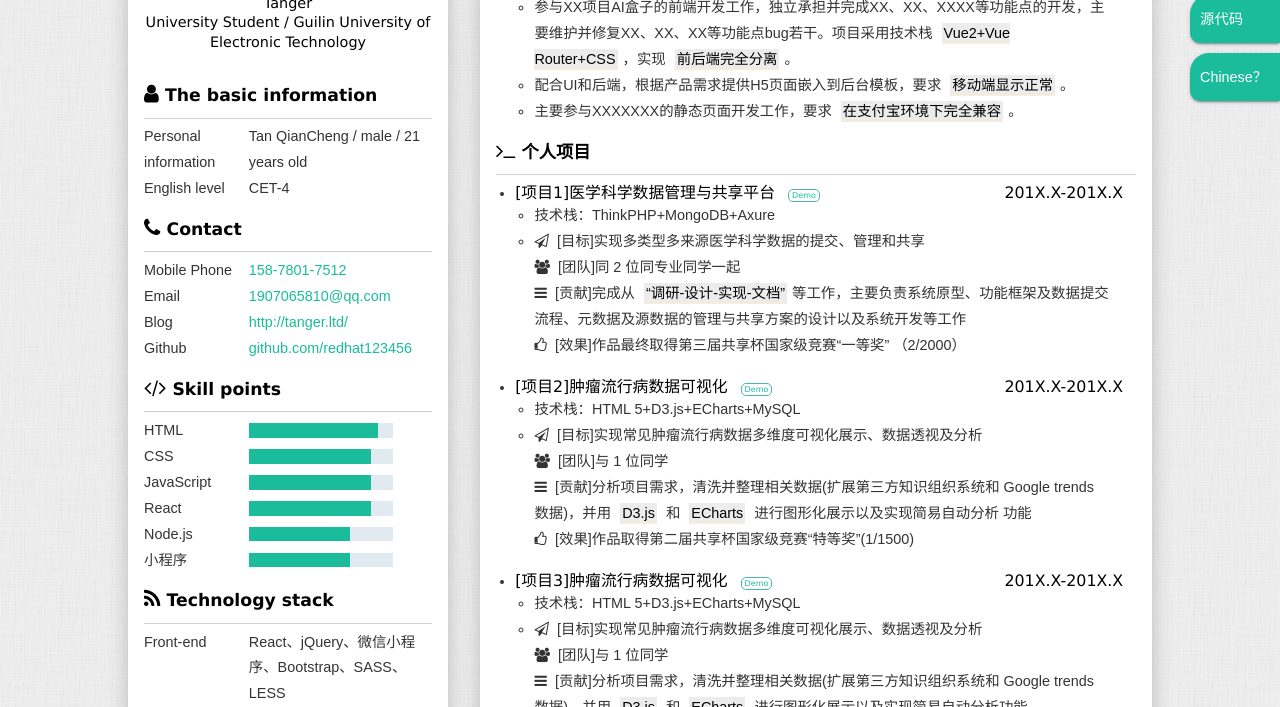
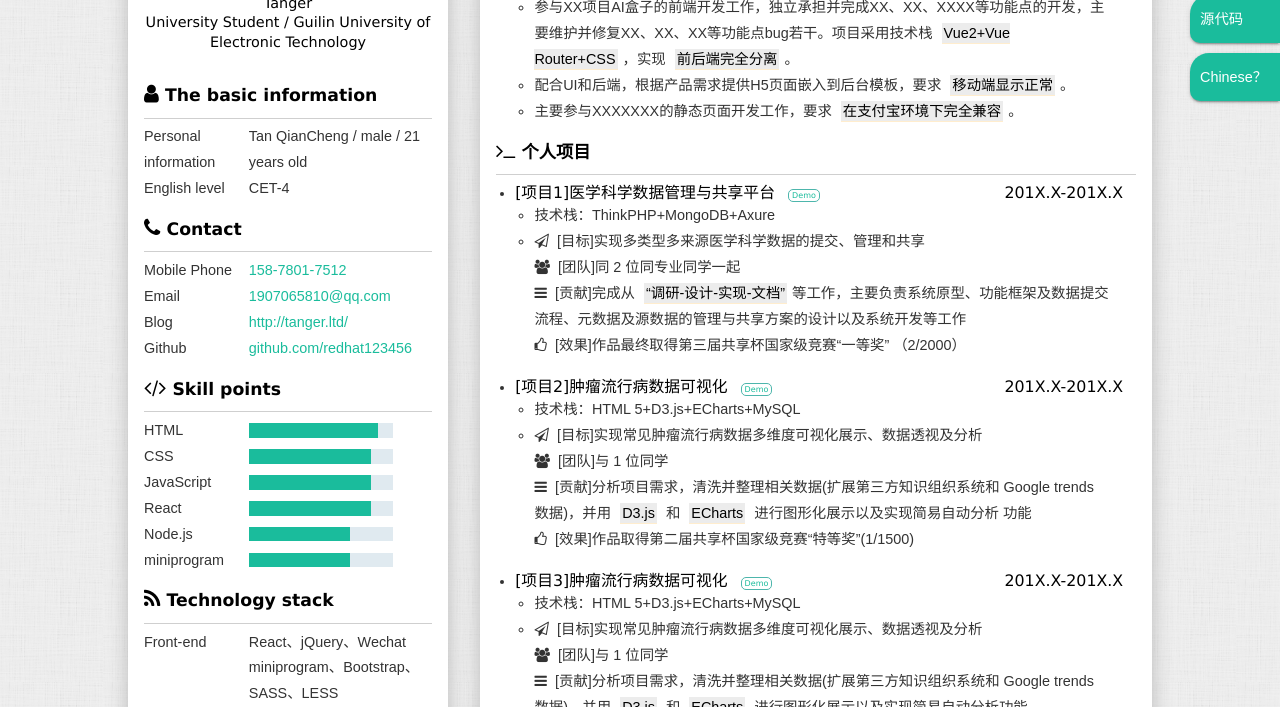
Before and after one commit to redhat123456/resume, a plain HTML site: page index2.html in a window 1280 px wide. Shown: the part 245-952 px from the top of the page. Drawn offline with Linux system fonts and the light colour scheme.

Commit message:
Update index2.html

```diff
--- a/index2.html
+++ b/index2.html
@@ -202,7 +202,7 @@
                         <progress value="70" max="100"></progress>
                     </li>
                     <li>
-                        <label>小程序</label>
+                        <label>miniprogram</label>
                         <progress value="70" max="100"></progress>
                     </li>
                 </ul>
@@ -215,7 +215,7 @@
                 <ul>
                     <li>
                         <label>Front-end</label>
-                        <span>React、jQuery、微信小程序、Bootstrap、SASS、LESS</span>
+                        <span>React、jQuery、Wechat miniprogram、Bootstrap、SASS、LESS</span>
                     </li>
                     <li>
                         <label>Back-end</label>
```
